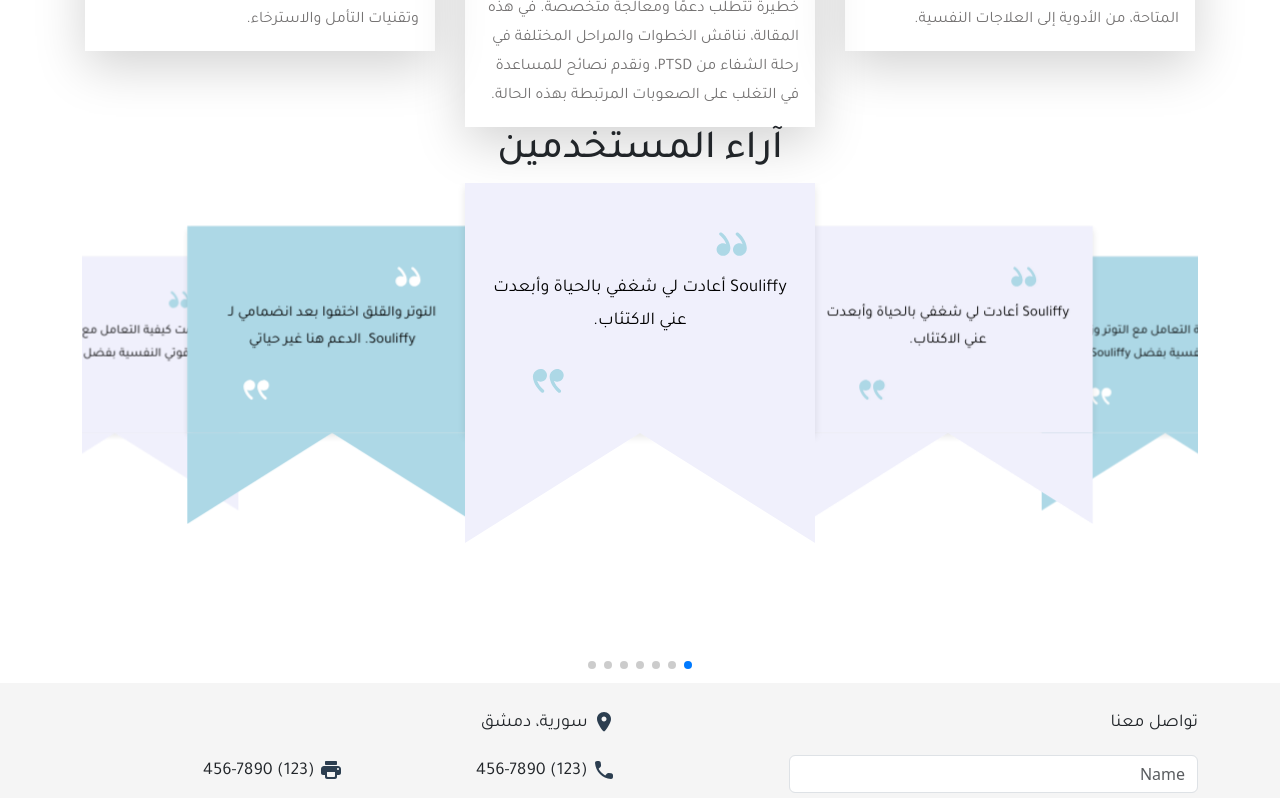
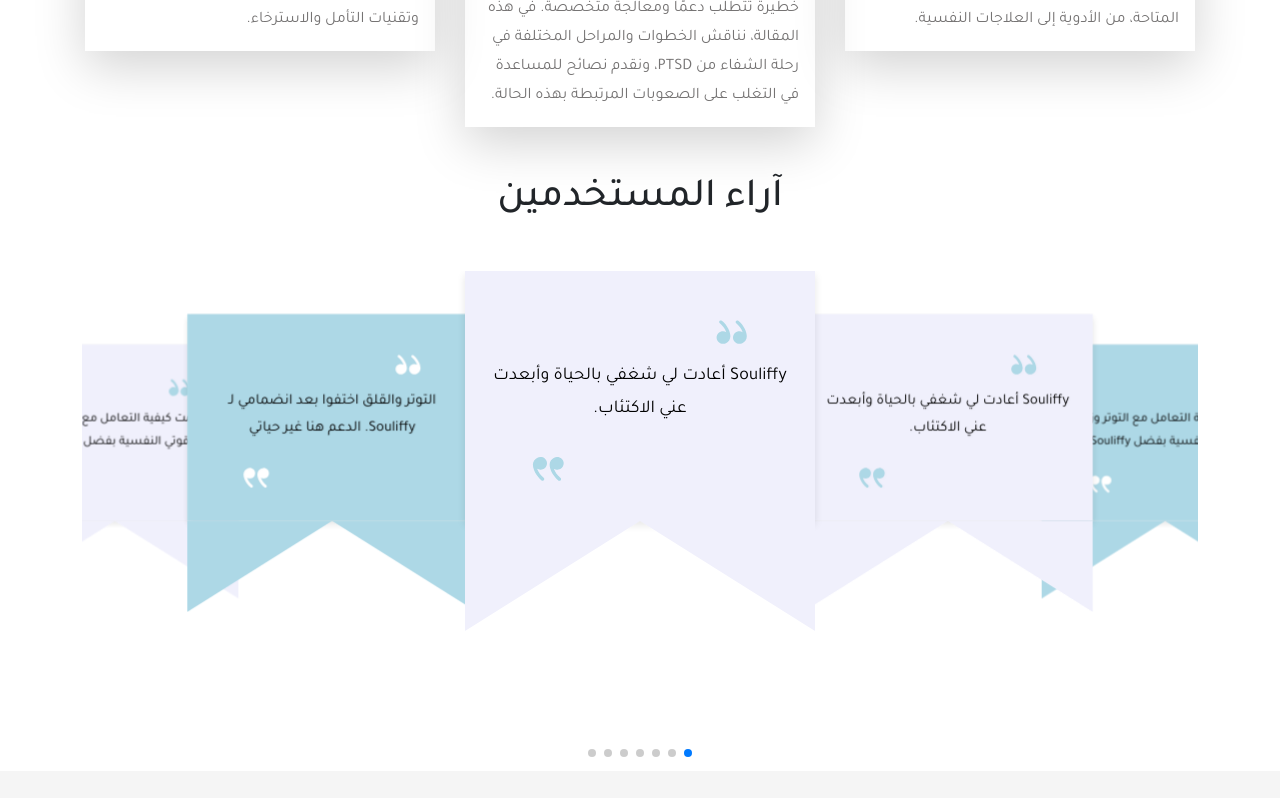
Before and after one commit to Siver29/souliffy, a React (Create React App) app: page /home in a window 1280 px wide. Shown: the part 3700-4498 px from the top of the page. Built offline with nearby package versions, Linux system fonts and the light colour scheme.

Commit message:
testimonials v.5

```diff
--- a/src/Components/UserComponents/TestimonialsContainer/TestimonialSlider.js
+++ b/src/Components/UserComponents/TestimonialsContainer/TestimonialSlider.js
@@ -44,8 +44,8 @@
   ];
 
   return (
-<div className="container">
-      <h1 className="heading">آراء المستخدمين</h1>
+<div className="container mt-5">
+      <h1 className="heading mb-5">آراء المستخدمين</h1>
       <Swiper
         // onSlideChange={handleSlideChange}
         effect={'coverflow'}
```
